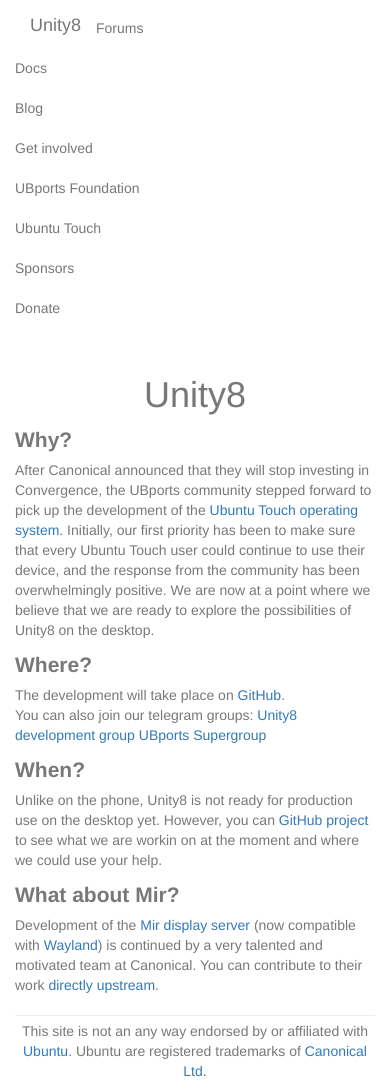
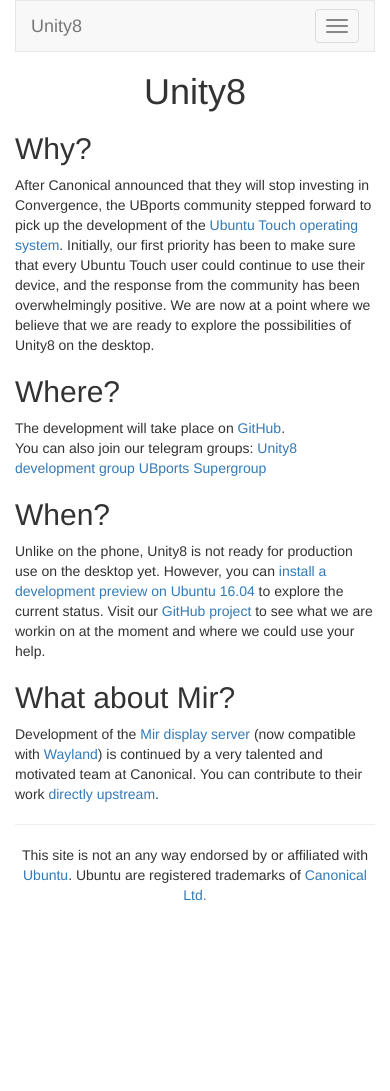
Before and after one commit to ubports/unity8.io, a plain HTML site: page index.html in a window 390 px wide. After the commit the page ends 915 px from the top, so only its background shows below. Drawn offline with nearby package versions, Linux system fonts and the light colour scheme.

Commit message:
make mobile friendly

```diff
--- a/index.html
+++ b/index.html
@@ -3,14 +3,26 @@
 
 <head>
     <meta charset="utf-8">
+    <meta name="viewport" content="width=device-width, initial-scale=1.0">
+    <script src="https://ajax.googleapis.com/ajax/libs/jquery/3.3.1/jquery.min.js"></script>
     <link rel="stylesheet" href="https://maxcdn.bootstrapcdn.com/bootstrap/3.3.7/css/bootstrap.min.css" integrity="sha384-BVYiiSIFeK1dGmJRAkycuHAHRg32OmUcww7on3RYdg4Va+PmSTsz/K68vbdEjh4u" crossorigin="anonymous">
+    <script src="https://maxcdn.bootstrapcdn.com/bootstrap/3.3.7/js/bootstrap.min.js"></script>
     <title>Unity8 - The convergent desktop environment</title>
 </head>
 
-<body style="color: #787878;">
-    <nav class="navbar navbar-default" style="background: none; border: none;">
+<body>
     <div class="container">
+        <nav class="navbar navbar-default">
+            <div class="container-fluid">
+                <div class="navbar-header">
+                    <button type="button" class="navbar-toggle" data-toggle="collapse" data-target="#navbar">
+                        <span class="icon-bar"></span>
+                        <span class="icon-bar"></span>
+                        <span class="icon-bar"></span>
+                    </button>
                     <a class="navbar-brand" href="#">Unity8</a>
+                </div>
+                <div class="collapse navbar-collapse" id="navbar">
                     <ul class="nav navbar-nav navbar-right">
                         <li><a href="https://forums.ubports.com/">Forums</a></li>
                         <li><a href="https://docs.ubports.com/">Docs</a></li>
@@ -22,37 +34,36 @@
                         <li><a href="https://ubports.com/donate">Donate</a></li>
                     </ul>
                 </div>
+            </div>
         </nav>
-    <div class="container">
-        <center>
-            <h1>Unity8</h1>
-        </center>
+
+        <h1 class="text-center">Unity8</h1>
         <p>
-          <div style="font-size: 21px; margin: 0 0 5px 0; font-weight: bold;">Why?</div>
+          <h2>Why?</h2>
           <div>
             After Canonical announced that they will stop investing in Convergence, the UBports community stepped forward to pick up the development of the <a href="https://ubuntu-touch.io">Ubuntu Touch operating system</a>.
             Initially, our first priority has been to make sure that every Ubuntu Touch user could continue to use their device, and the response from the community has been overwhelmingly positive.
             We are now at a point where we believe that we are ready to explore the possibilities of Unity8 on the desktop.
           </div>
-          <div style="font-size: 21px; margin: 10px 0 5px 0; font-weight: bold;">Where?</div>
+          <h2>Where?</h2>
           <div>
             The development will take place on <a href="https://github.com/ubports/unity8">GitHub</a>.<br />
             You can also join our telegram groups: <a href="https://t.me/UBports_Unity8">Unity8 development group</a> <a href="https://t.me/ubports">UBports Supergroup</a>
           </div>
-          <div style="font-size: 21px; margin: 10px 0 5px 0; font-weight: bold;">When?</div>
+          <h2>When?</h2>
           <div>
-            Unlike on the phone, Unity8 is not ready for production use on the desktop yet. However, you can <a href="https://github.com/ubports/unity8-desktop-install-tools>install a development preview on Ubuntu 16.04</a> to explore the current status.
+            Unlike on the phone, Unity8 is not ready for production use on the desktop yet. However, you can <a href="https://github.com/ubports/unity8-desktop-install-tools">install a development preview on Ubuntu 16.04</a> to explore the current status.
             Visit our <a href="https://github.com/ubports/unity8/projects/1"> GitHub project</a> to see what we are workin on at the moment and where we could use your help.
           </div>
-          <div style="font-size: 21px; margin: 10px 0 5px 0; font-weight: bold;">What about Mir?</div>
+          <h2>What about Mir?</h2>
           <div>
             Development of the <a href="https://mir-server.io"> Mir display server</a> (now compatible with <a href="https://wayland.freedesktop.org/">Wayland</a>) is continued by a very talented and motivated team at Canonical. You can contribute to their work <a href="https://github.com/MirServer">directly upstream</a>.
           </div>
         </p>
-        <hr style="margin-bottom: 5px;"/>
-        <center>
-            <p>This site is not an any way endorsed by or affiliated with<a href="http://ubuntu.com/"> Ubuntu</a>. Ubuntu are registered trademarks of<a href="http://www.canonical.com/"> Canonical Ltd.</a></p>
-        </center>
+        <hr/>
+        <footer >
+            <p class="text-center">This site is not an any way endorsed by or affiliated with<a href="http://ubuntu.com/"> Ubuntu</a>. Ubuntu are registered trademarks of<a href="http://www.canonical.com/"> Canonical Ltd.</a></p>
+        </footer>
     </div>
 </body>
 
```
Lines whose indentation alone changed are shown as unchanged.
